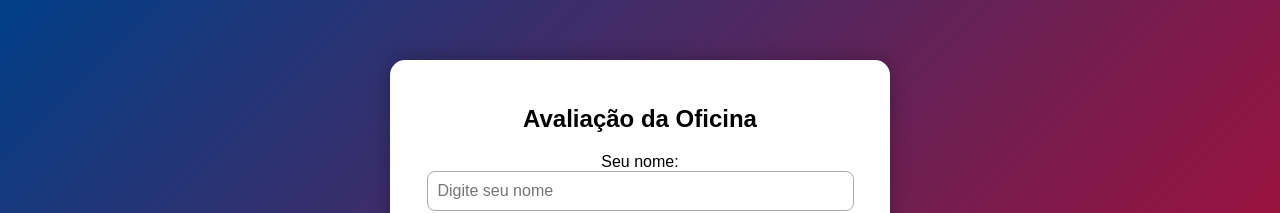
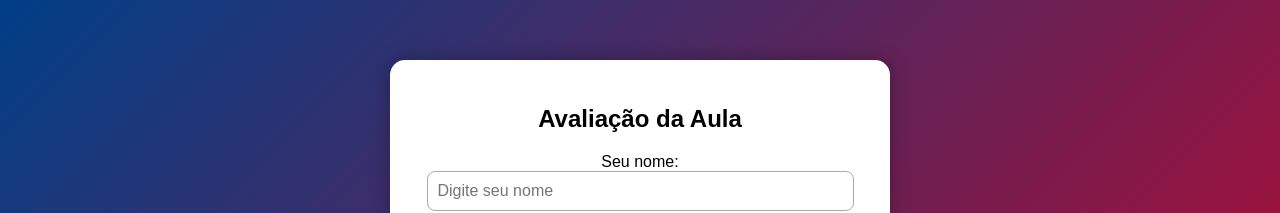
Before and after one commit to fernandorodriguesneto1-lgtm/ifeiradasprofissoescemjos, a plain HTML site: page index.html in a window 1280 px wide. Shown: the top 213 px of the page. Drawn offline with Linux system fonts and the light colour scheme.

Commit message:
Change heading from 'Oficina' to 'Aula'

```diff
--- a/index.html
+++ b/index.html
@@ -97,7 +97,7 @@
 <body>
 
   <div class="card">
-    <h2>Avaliação da Oficina</h2>
+    <h2>Avaliação da Aula</h2>
 
     <label>Seu nome:</label><br>
     <input id="nome" type="text" placeholder="Digite seu nome">
```
